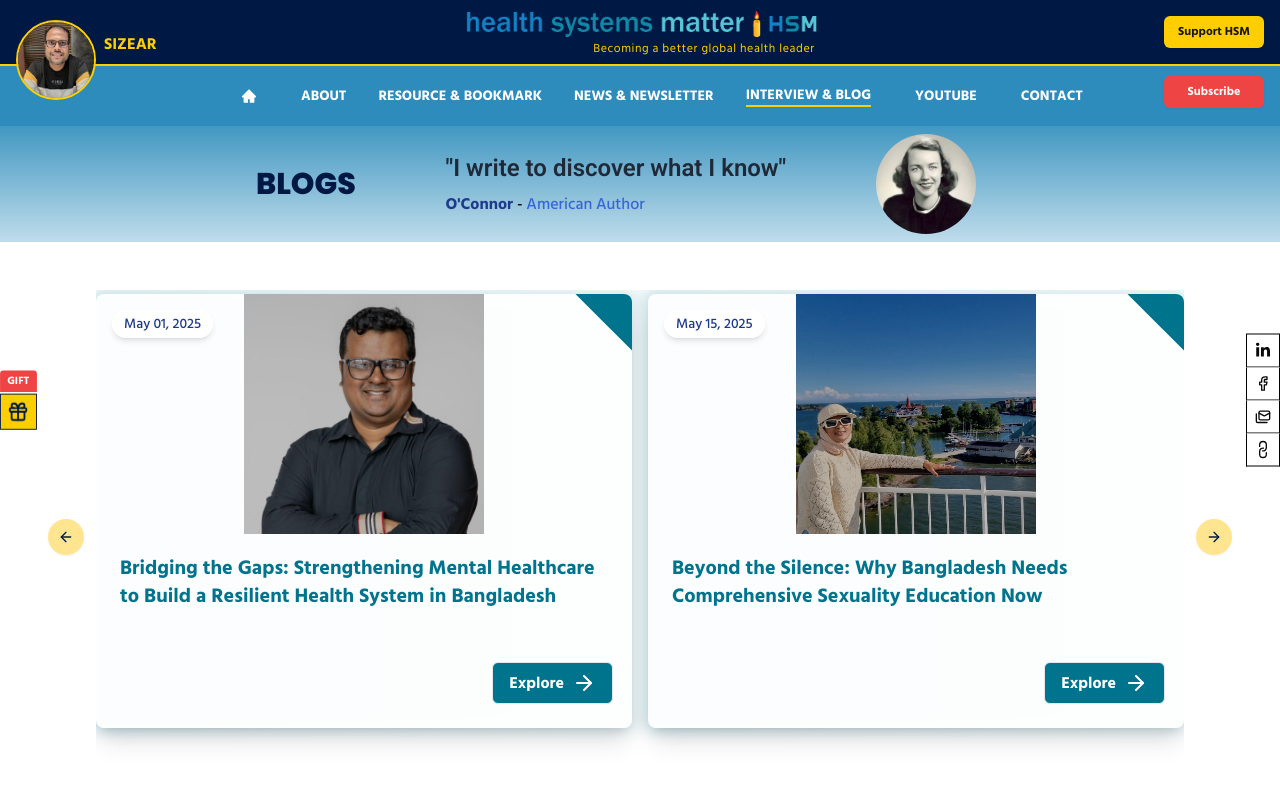
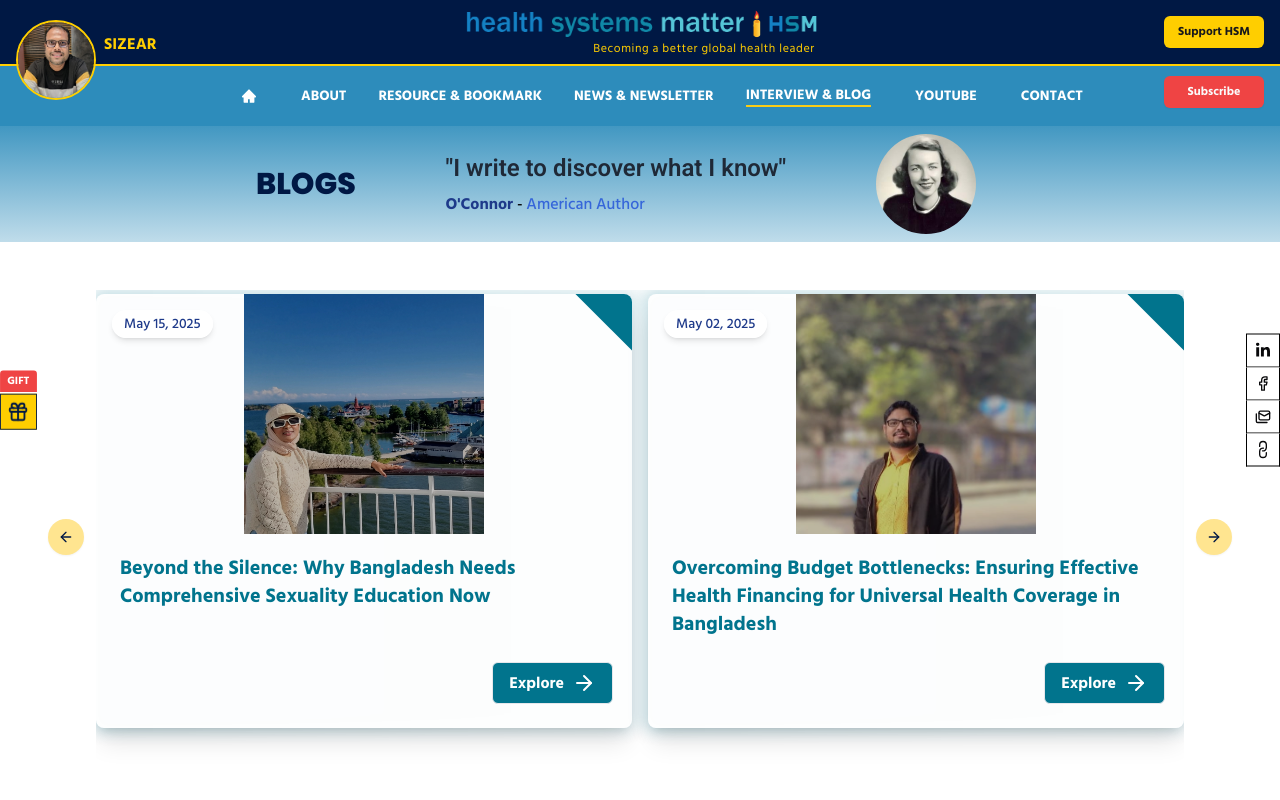
Before and after one commit to Muhammad-AIUB/HSM, a Next.js app: page /blog in a window 1280 px wide. Shown: the top 800 px of the page. Built offline with nearby package versions, Linux system fonts and the light colour scheme.

Commit message:
fix: blog and interview cards image and date order

```diff
--- a/app/blog/page.tsx
+++ b/app/blog/page.tsx
@@ -13,7 +13,6 @@
 import Himika from "@/public/images/blog-interview/Himika.jpg";
 import ShahPoran from "@/public/images/blog-interview/ShahParan.jpg";
 import TasdipDip from "@/public/images/blog-interview/TasdikDip.jpg";
-import Autoplay from "embla-carousel-autoplay";
 import Image from "next/image";
 import { useEffect, useState } from "react";
 
@@ -48,13 +47,19 @@
 ];
 
 const BlogPage = () => {
-  const [api, setApi] = useState<CarouselApi | null>(null);
+  const [api, setApi] = useState<CarouselApi>();
   const [current, setCurrent] = useState(0);
 
   useEffect(() => {
-    if (!api) return;
+    if (!api) {
+      return;
+    }
+
     setCurrent(api.selectedScrollSnap());
-    api.on("select", () => setCurrent(api.selectedScrollSnap()));
+
+    api.on("select", () => {
+      setCurrent(api.selectedScrollSnap());
+    });
   }, [api]);
 
   return (
@@ -98,16 +103,18 @@
         <Carousel
           opts={{
             align: "start",
-            loop: true,
+            // loop: true,
           }}
-          plugins={[
-            Autoplay({
-              delay: 2000,
-              stopOnInteraction: true,
-              stopOnMouseEnter: true,
-              stopOnFocusIn: true,
-            }),
-          ]}
+          plugins={
+            [
+              // Autoplay({
+              //   delay: 2000,
+              //   stopOnInteraction: true,
+              //   stopOnMouseEnter: true,
+              //   stopOnFocusIn: true,
+              // }),
+            ]
+          }
           className="w-full"
           setApi={setApi}
         >
--- a/app/interview/page.tsx
+++ b/app/interview/page.tsx
@@ -1,9 +1,6 @@
 "use client";
 
 import NextButton from "@/components/Shared/NextButton";
-import Image, { StaticImageData } from "next/image";
-import Link from "next/link";
-import ShahaduzZamanImage from "@/public/images/blog-interview/Shahaduz-Zaman.png";
 import {
   Carousel,
   CarouselApi,
@@ -12,13 +9,15 @@
   CarouselNext,
   CarouselPrevious,
 } from "@/components/ui/carousel";
-import Autoplay from "embla-carousel-autoplay";
+import { cn } from "@/lib/utils";
+import ShahaduzZamanImage from "@/public/images/blog-interview/Shahaduz-Zaman.png";
+import Image, { StaticImageData } from "next/image";
+import Link from "next/link";
 import { useEffect, useState } from "react";
-import { cn } from "@/lib/utils";
 
 import DrMadhukarPaiImg from "@/public/images/blog-interview/interview/madhukar.jpg";
+import SharmeenYasmeenImg from "@/public/images/blog-interview/interview/Sharmeen Yasmeen.jpg";
 import SyedMasudImg from "@/public/images/blog-interview/interview/Syed_Masud_Ahmed_Photo.jpg";
-import SharmeenYasmeenImg from "@/public/images/blog-interview/interview/Sharmeen Yasmeen.jpg";
 import DrZarifImg from "@/public/images/blog-interview/interview/Zarif-Rasul.jpg";
 
 interface Interview {
@@ -33,15 +32,26 @@
 const interviews = [
   {
     id: 1,
-    title: "Public Health Insights with Dr. Madhukar Pai: A Global Leader",
-    date: "May 01, 2025",
+    title:
+      "Development Perspective with Dr. Zarif Rasul: Insights from A Global Water Specialist",
+    date: "May 04, 2025",
     description:
-      "Dr. Madhukar Pai shares his journey, inspiration, and thoughts on the biggest global health challenges.",
-    image: DrMadhukarPaiImg,
-    slug: "public-health-insights-1",
+      "Dr. Zarif shares insights from his inspiring academic and professional journey toward becoming a global development expert.",
+    image: DrZarifImg,
+    slug: "development-perspective",
   },
   {
     id: 2,
+    title:
+      "Public Health Insights with Prof. Sharmeen Yasmeen: Distinguished Academic and Public Health Expert",
+    date: "May 03, 2025",
+    description:
+      "Prof. Sharmeen Yasmeen shares insights on public health systems",
+    image: SharmeenYasmeenImg,
+    slug: "public-health-insights-2",
+  },
+  {
+    id: 3,
     title:
       "Public Health Systems Perspective with Prof. Dr. Syed Masud Ahmed: A Global Health System Expert",
     date: "May 02, 2025",
@@ -51,24 +61,13 @@
     slug: "public-health-system-perspective",
   },
   {
-    id: 3,
-    title:
-      "Public Health Insights with Prof. Sharmeen Yasmeen: Distinguished Academic and Public Health Expert",
-    date: "May 03, 2025",
+    id: 4,
+    title: "Public Health Insights with Dr. Madhukar Pai: A Global Leader",
+    date: "May 01, 2025",
     description:
-      "Prof. Sharmeen Yasmeen shares insights on public health systems",
-    image: SharmeenYasmeenImg,
-    slug: "public-health-insights-2",
-  },
-  {
-    id: 4,
-    title:
-      "Development Perspective with Dr. Zarif Rasul: Insights from A Global Water Specialist",
-    date: "May 04, 2025",
-    description:
-      "Dr. Zarif shares insights from his inspiring academic and professional journey toward becoming a global development expert.",
-    image: DrZarifImg,
-    slug: "development-perspective",
+      "Dr. Madhukar Pai shares his journey, inspiration, and thoughts on the biggest global health challenges.",
+    image: DrMadhukarPaiImg,
+    slug: "public-health-insights-1",
   },
 ];
 
@@ -133,14 +132,16 @@
             align: "start",
             loop: true,
           }}
-          plugins={[
-            Autoplay({
-              delay: 2000,
-              stopOnInteraction: true,
-              stopOnMouseEnter: true,
-              stopOnFocusIn: true,
-            }),
-          ]}
+          plugins={
+            [
+              // Autoplay({
+              //   delay: 2000,
+              //   stopOnInteraction: true,
+              //   stopOnMouseEnter: true,
+              //   stopOnFocusIn: true,
+              // }),
+            ]
+          }
           className="w-full"
           setApi={setApi}
         >
@@ -157,7 +158,7 @@
                   >
                     <Link
                       href={`/interview/${interview.slug}`}
-                      className="flex flex-col h-full"
+                      className="flex flex-col h-full overflow-hidden" // Added overflow-hidden
                     >
                       <Image
                         src={interview.image}
```
